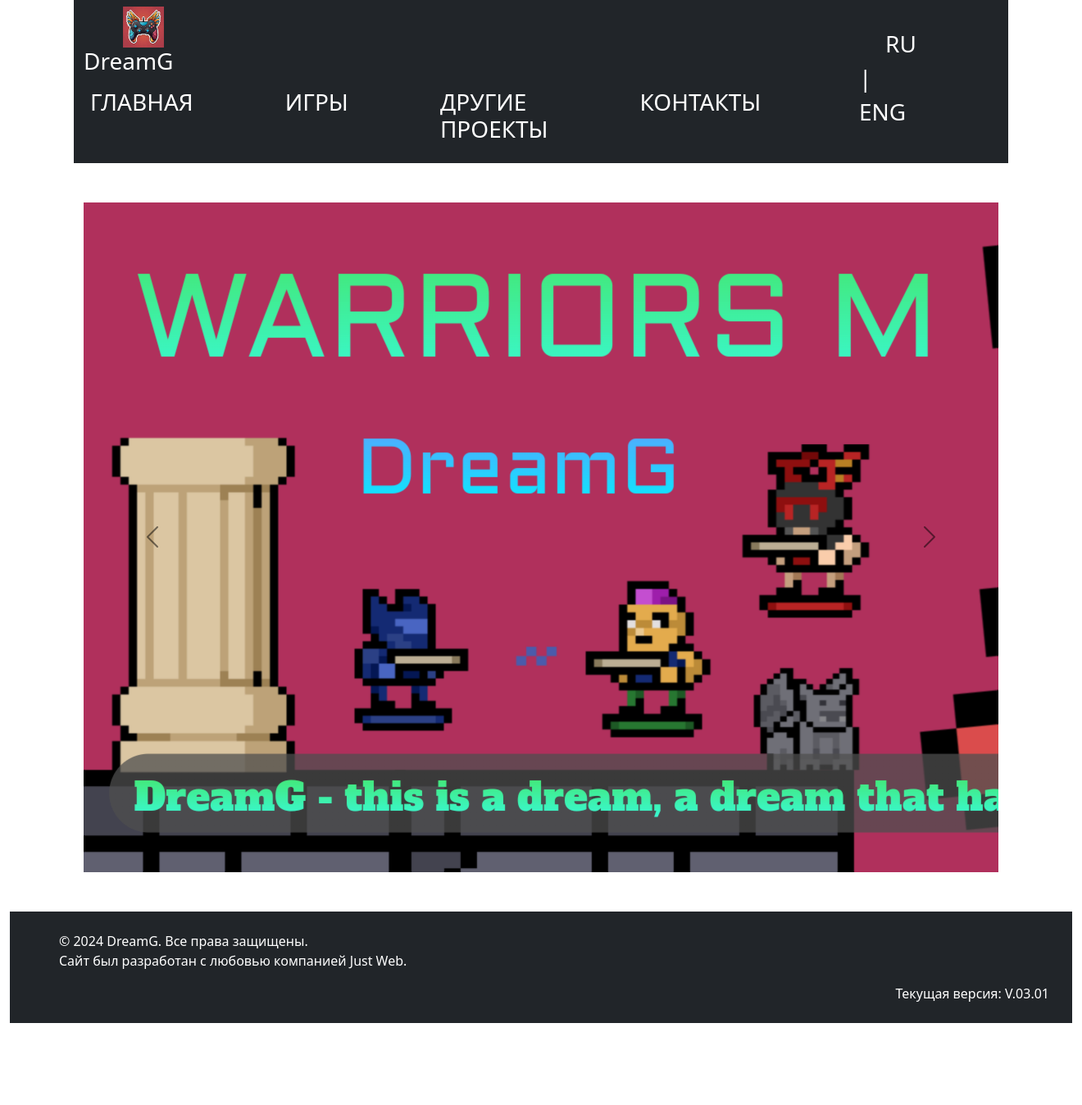
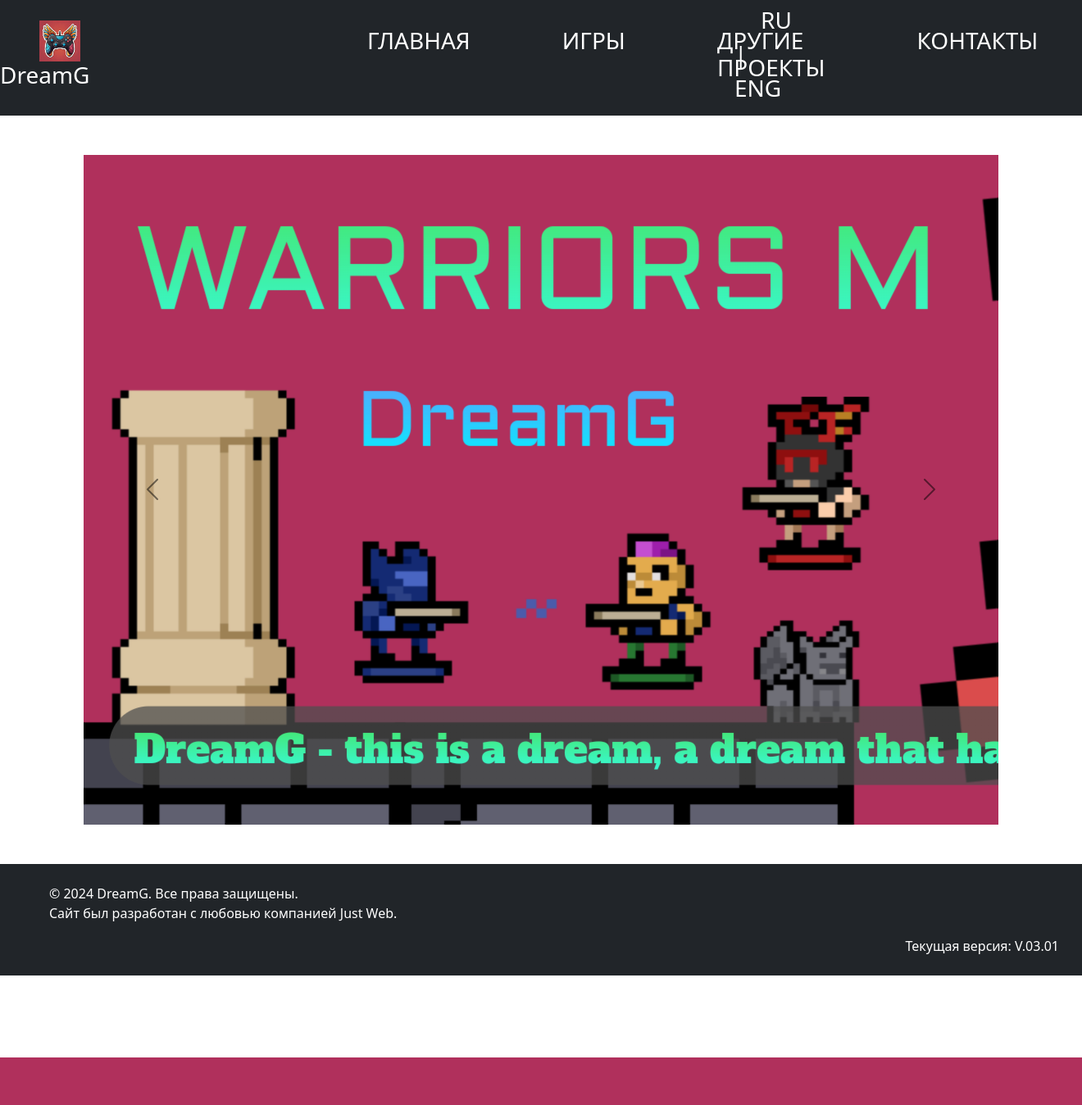
Before and after one commit to JasonHarris95/DG, a Django app: page / in a window 1320 px wide. Shown: the whole page at 82% size. After the commit the page ends 1290 px from the top, so only its background shows below. Run offline with Django 5.2, Linux system fonts and the light colour scheme.

Commit message:
number_17

```diff
--- a/main/templates/main/home_ru.html
+++ b/main/templates/main/home_ru.html
@@ -3,10 +3,14 @@
 <link rel="stylesheet" href="../../static/css/base.css">
 
 {% block container_content %}
+<div class="container-fluid">
+    <div class="row">
+        <!-- All block navigation -->
+        <nav class="navbar navbar-expand-md bg-dark col-12 col-sm-12 col-md-12 col-lg-12 col-xl-12">
 
             <!-- Icon & name in navigation en -->
-<div class="col-9 col-sm-9 col-md-9 col-lg-9 col-xl-9">
-    <div class="col-9 col-sm-9 col-md-3 col-lg-3 col-xl-3">
+
+            <div class="col-12 col-sm-12 col-md-3 col-lg-3 col-xl-4">
                 <a class="navbar-brand ms-5" href="{% url 'home_ru' %}">
                     <img src="../../static/images/icon.jpg" width="50" height="50">
                 </a>
@@ -16,8 +20,8 @@
             </div>
 
             <!-- Navigation ru -->
-    <div class="col-9 col-sm-9 col-md-6 col-lg-6 col-xl-6">
-        <div class="collapse navbar-collapse" id="navbarSupportedContent_ru">
+
+            <div id="navbarSupportedContent_ru" class="collapse navbar-collapse col-12 col-sm-12 col-md-6 col-lg-6 col-xl-4">
                 <ul class="navbar-nav mx-md-auto">
                     <li class="nav-item me-5">
                         <a class="nav-link active" aria-current="page" href="{% url 'home_ru' %}"><h3 class="text-white">ГЛАВНАЯ</h3></a>
@@ -33,10 +37,25 @@
                     </li>
                 </ul>
             </div>
+
+            <!-- Change language -->
+
+            <div class="col-12 col-sm-12 col-md-3 col-lg-3 col-xl-4">
+                <a class="nav-link active ms-5" href="{% url 'home_ru' %}">
+                    <h3 class="text-white" lang="en">RU</h3>
+                </a>
+                <h3 class="text-white ms-3"> | </h3>
+                <a class="nav-link active mx-3" href="{% url 'home' %}">
+                    <h3 class="text-white" lang="en">ENG</h3>
+                </a>
+            </div>
+        </nav>
     </div>
 </div>
 {% endblock %}
+
 {% block main_content %}
+    <div class="container">
         <div class="col-12 col-sm-12 col-md-12 col-lg-12 col-xl-12">
             <!-- Block carousel -->
             <div id="carousel_home" class="carousel slide mt-5" data-bs-ride="carousel" data-bs-theme="dark">
@@ -66,7 +85,10 @@
                 </button>
             </div>
         </div>
+    </div>
+</div>
 {% endblock %}
+
 {% block foot %}
 <div class="container-fluid">
     <div class="col-12 col-sm-12 col-md-12 col-lg-12 col-xl-12">
--- a/templates/index.html
+++ b/templates/index.html
@@ -39,37 +39,9 @@
 </head>
 
 <body>
-
-    <header>
-        <div class="container">
-            <div class="row">
-                <!-- All block navigation -->
-                <nav class="navbar navbar-expand-md bg-dark">
-
-                    <div class="container-fluid col-12 col-sm-12 col-md-12 col-lg-12 col-xl-12">
-                        <div class="col-12 col-sm-8 col-md-9 col-lg-10">
     {% block container_content %} {% endblock %}
-                        </div>
-
-                        <!-- Change language -->
-                        <div class="col-12 col-sm-4 col-md-3 col-lg-3">
-                            <a class="nav-link active ms-5" href="{% url 'home_ru' %}">
-                                <h3 class="text-white" lang="en">RU</h3>
-                            </a>
-                            <h3 class="text-white ms-3"> | </h3>
-                            <a class="nav-link active mx-3" href="{% url 'home' %}">
-                                <h3 class="text-white" lang="en">ENG</h3>
-                            </a>
-                        </div>
-                    </div>
-
-                </nav>
-            </div>
-        </div>
-    </header>
 
     <main>
-        <div class="container">
         <!-- Loading -->
         <div id="loading">
             <div class="spinner-border mt-2 ms-2" style="width: 3rem; height: 3rem;" role="status">
@@ -81,12 +53,7 @@
         </div>
 
         <!-- Block content -->
-            <div class="row">
-                <div class="container-fluid col-12 col-sm-12 col-md-12 col-lg-12 col-xl-12">
         {% block main_content %} {% endblock %}
-                </div>
-            </div>
-        </div>
 
         <script src="../../static/js/home.js"></script>
         <!-- for bootstrap -->
@@ -98,13 +65,9 @@
 </body>
 
 <footer class="page-footer" width="100">
-    <div class="container-fluid col-12 col-sm-12 col-md-12 col-lg-12 col-xl-12">
     <nav class="navbar navbar-expand-md bg-dark mt-5">
         {% block foot %}{% endblock %}
     </nav>
-    </div>
 </footer>
 
-</body>
-
 </html>
```
Lines whose indentation alone changed are shown as unchanged.
